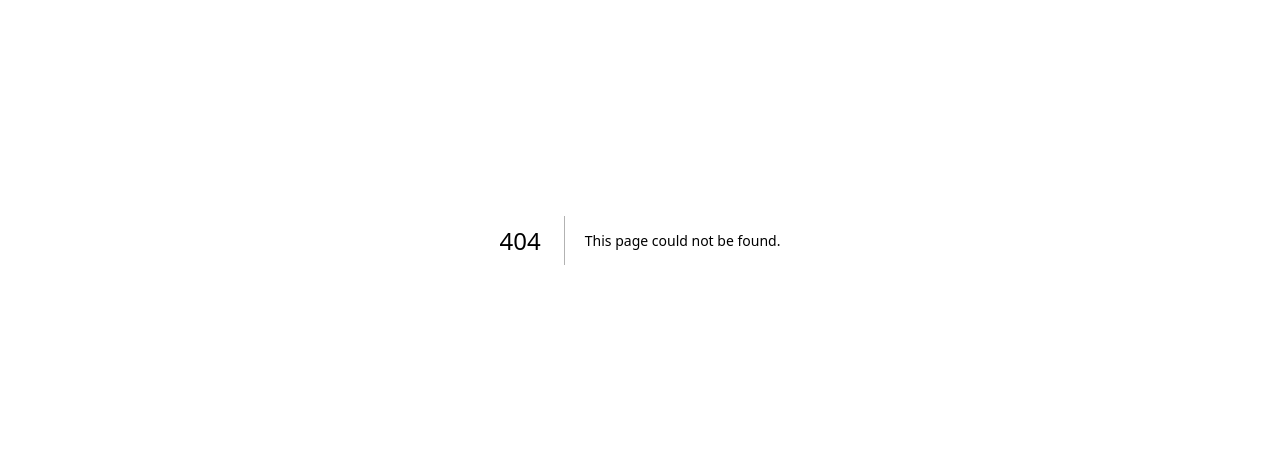
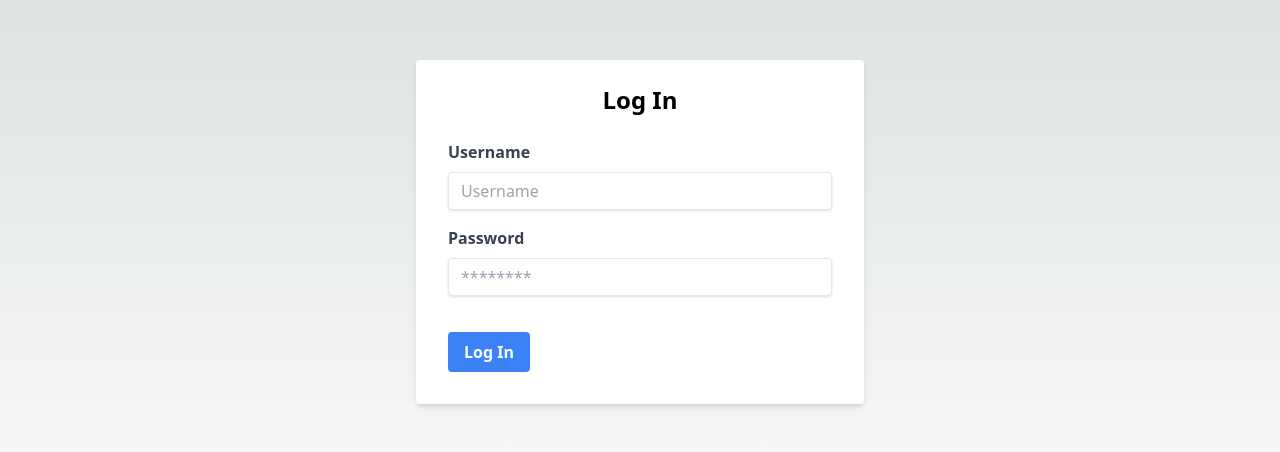
Before and after one commit to codergalib20/docs-portfolio, a Next.js app: page /auth/login in a window 1280 px wide. Before the commit this address had no page. Shown: the part 160-612 px from the top of the page. Built offline with nearby package versions, Linux system fonts and the light colour scheme.

Commit message:
commited

```diff
--- /dev/null
+++ b/src/pages/auth/login.tsx
@@ -0,0 +1,59 @@
+import { useState } from 'react';
+
+const LoginPage = () => {
+    const [username, setUsername] = useState('');
+    const [password, setPassword] = useState('');
+
+    const handleLogin = (e: React.FormEvent<HTMLFormElement>) => {
+        e.preventDefault();
+        // handle login logic
+    };
+
+    return (
+        <div className="flex items-center justify-center h-screen">
+            <div className="w-full max-w-md">
+                <form className="bg-white shadow-md rounded px-8 pt-6 pb-8 mb-4" onSubmit={handleLogin}>
+                    <h2 className="text-2xl text-center font-bold mb-6">Log In</h2>
+                    <div className="mb-4">
+                        <label className="block text-gray-700 font-bold mb-2" htmlFor="username">
+                            Username
+                        </label>
+                        <input
+                            className="shadow appearance-none border rounded w-full py-2 px-3 text-gray-700 leading-tight focus:outline-none focus:shadow-outline"
+                            id="username"
+                            type="text"
+                            placeholder="Username"
+                            value={username}
+                            onChange={(e) => setUsername(e.target.value)}
+                            required
+                        />
+                    </div>
+                    <div className="mb-6">
+                        <label className="block text-gray-700 font-bold mb-2" htmlFor="password">
+                            Password
+                        </label>
+                        <input
+                            className="shadow appearance-none border rounded w-full py-2 px-3 text-gray-700 mb-3 leading-tight focus:outline-none focus:shadow-outline"
+                            id="password"
+                            type="password"
+                            placeholder="********"
+                            value={password}
+                            onChange={(e) => setPassword(e.target.value)}
+                            required
+                        />
+                    </div>
+                    <div className="flex items-center justify-between">
+                        <button
+                            className="bg-blue-500 hover:bg-blue-700 text-white font-bold py-2 px-4 rounded focus:outline-none focus:shadow-outline"
+                            type="submit"
+                        >
+                            Log In
+                        </button>
+                    </div>
+                </form>
+            </div>
+        </div>
+    );
+};
+
+export default LoginPage;
```
